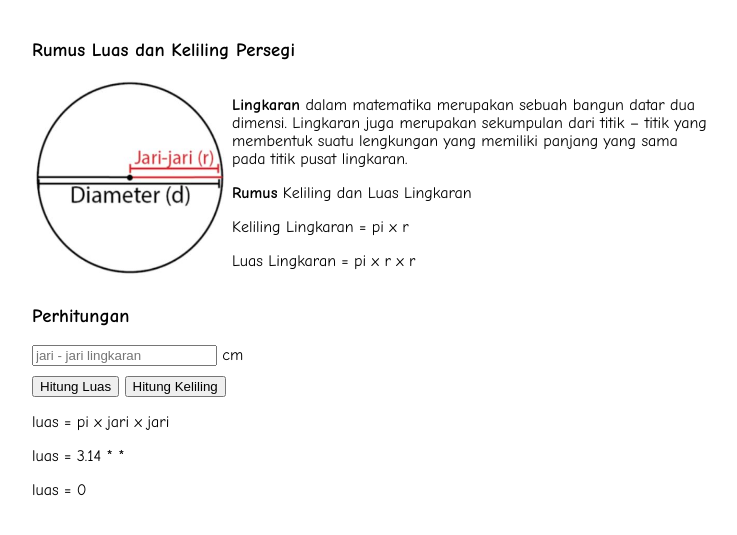
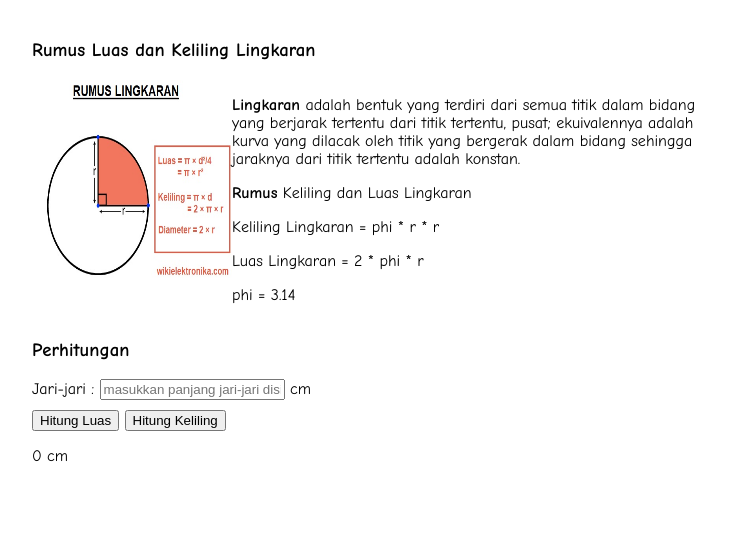
Before and after one commit to rjial/paradigma, a plain HTML site: page lingkaran.html in a window 1280 px wide. Both pictures are taken after a click on the button "Hitung Luas". Shown: the part 83-618 px from the top of the page, without its empty margins (268-1005 px from the left). Drawn offline with Linux system fonts and the light colour scheme.

Commit message:
add lingkaran

```diff
--- a/lingkaran.html
+++ b/lingkaran.html
@@ -12,23 +12,22 @@
     <title>Kalkulator untuk SD, SMP, SMA</title>
     <script>
         function Luas(e) {
-            var jari2 = document.getElementById("jari2").value;
-            var pi = 3.14;
-            var luas = pi * jari2 * jari2;
-            var b = "luas = pi x jari x jari"
-            document.getElementById("rumus").innerHTML = b;
-            document.getElementById("hasil1").innerHTML = "luas = " + pi + " * " + jari2 + " * " + jari2 ;
+
+            var jari = document.getElementById("jari").value;
+            let phi = (jari % 7 == 0) ? 22/7 : 3.14
+            var luas = (jari * jari) * phi;
+            document.getElementById("hasil").innerHTML = luas + " cm";
+            var rumus = "luas = phi x r²"
+            document.getElementById("rumus").innerHTML = rumus;
+            document.getElementById("hasil1").innerHTML = "luas = phi *" + jari + "²";
             document.getElementById("hasil2").innerHTML = "luas = " + luas;
             e.preventDefault()
         }
         function keliling(e) {
-            var jari2 = document.getElementById("jari2").value;
-            var pi = 3.14;
-            var luas = pi * jari2;
-            var b = "keliling = pi x r"
-            document.getElementById("rumus").innerHTML = b;
-            document.getElementById("hasil1").innerHTML = "keliling = " + pi + " * " + jari2;
-            document.getElementById("hasil2").innerHTML = "keliling = " + luas;
+            var jari = document.getElementById("jari").value;
+            let phi = (jari % 7 == 0) ? 22/7 : 3.14
+            var luas = 2 * jari * phi;
+            document.getElementById("hasil").innerHTML = luas + " cm";
             e.preventDefault()
         }
         // window.onload = function () {
@@ -44,25 +43,26 @@
         <h4>Kalkulator Matematika</h1>
     </div>
     <div class="sub-judul">
-        <h3>Rumus Luas dan Keliling Persegi</h3>
+        <h3>Rumus Luas dan Keliling Lingkaran</h3>
     </div>
     <div class="isi">
-        <img src="lingkaran.JPG" alt="" class="gambar">
+        <img src="lingkaran.jpg" alt="" class="gambar">
         <div>
             <p>
-                <b>Lingkaran</b> dalam matematika merupakan sebuah bangun datar dua dimensi. Lingkaran juga merupakan sekumpulan dari titik – titik yang membentuk suatu lengkungan yang memiliki panjang yang sama pada titik pusat lingkaran.
+                <b>Lingkaran</b> adalah bentuk yang terdiri dari semua titik dalam bidang yang berjarak tertentu dari titik tertentu, pusat; ekuivalennya adalah kurva yang dilacak oleh titik yang bergerak dalam bidang sehingga jaraknya dari titik tertentu adalah konstan.
             </p>
             <p><b>Rumus</b> Keliling dan Luas Lingkaran</p>
-            <p>Keliling Lingkaran = pi x r</p>
-            <p>Luas Lingkaran = pi x r x r</p>
+            <p>Keliling Lingkaran = phi * r * r</p>
+            <p>Luas Lingkaran = 2 * phi * r</p>
+            <p>phi = 3.14</p>
         </div>
     </div>
     <div class="rumus">
         <h3>Perhitungan</h3>
-        <input type="text" id="jari2" name="fname" placeholder="jari - jari lingkaran"> cm<br/>
+        Jari-jari : <input type="text" id="jari" name="fname" placeholder="masukkan panjang jari-jari disini (ex: 4)"> cm<br/>
         <button onclick="Luas()">Hitung Luas</button>
         <button onclick="keliling()">Hitung Keliling</button>
-        <p id="rumus"></p>
+        <p id="hasil"></p>
         <p id="hasil1"></p>
         <p id="hasil2"></p>
     </div>
```
Also changed, not shown: lingkaran.jpg (added).
